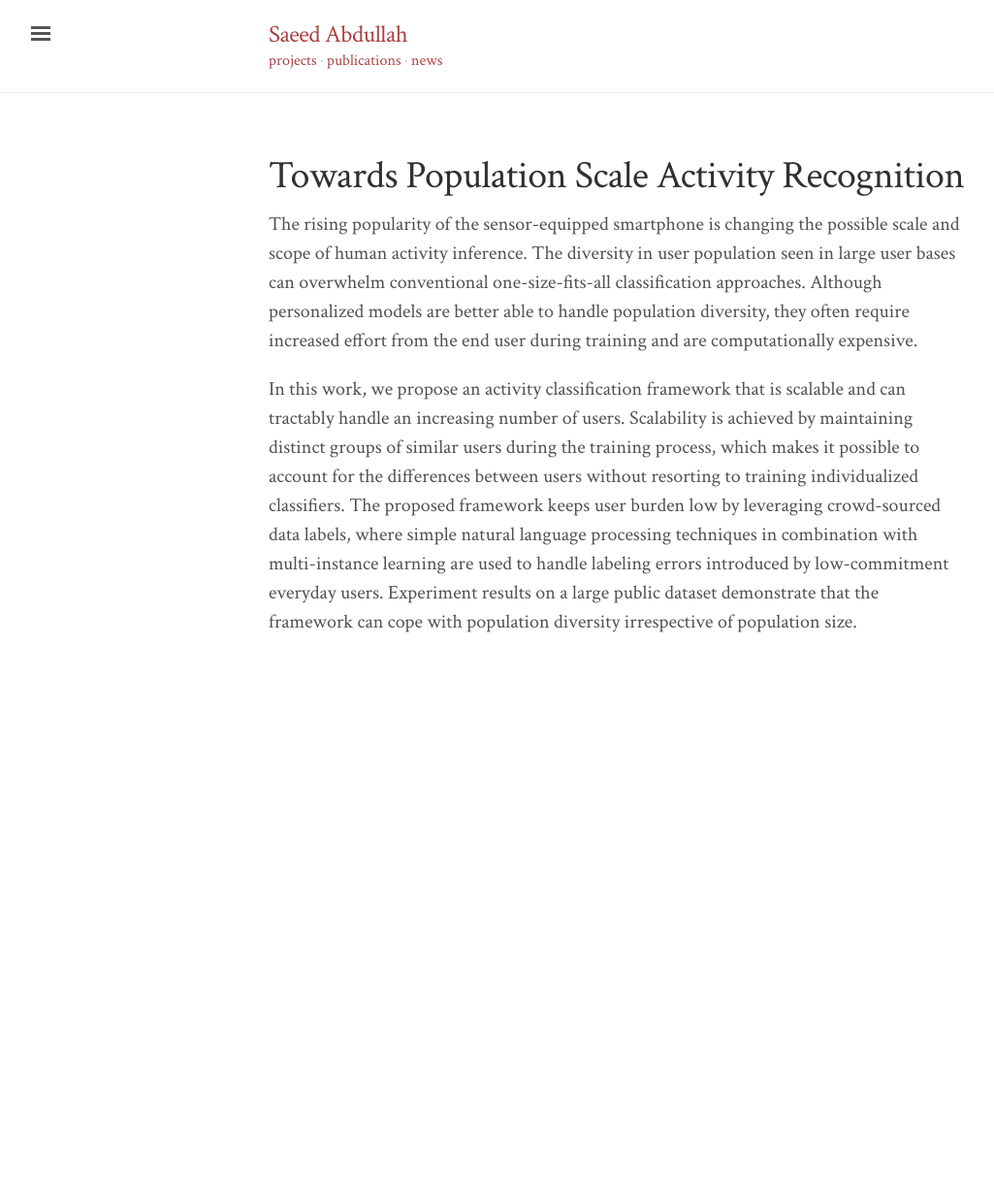
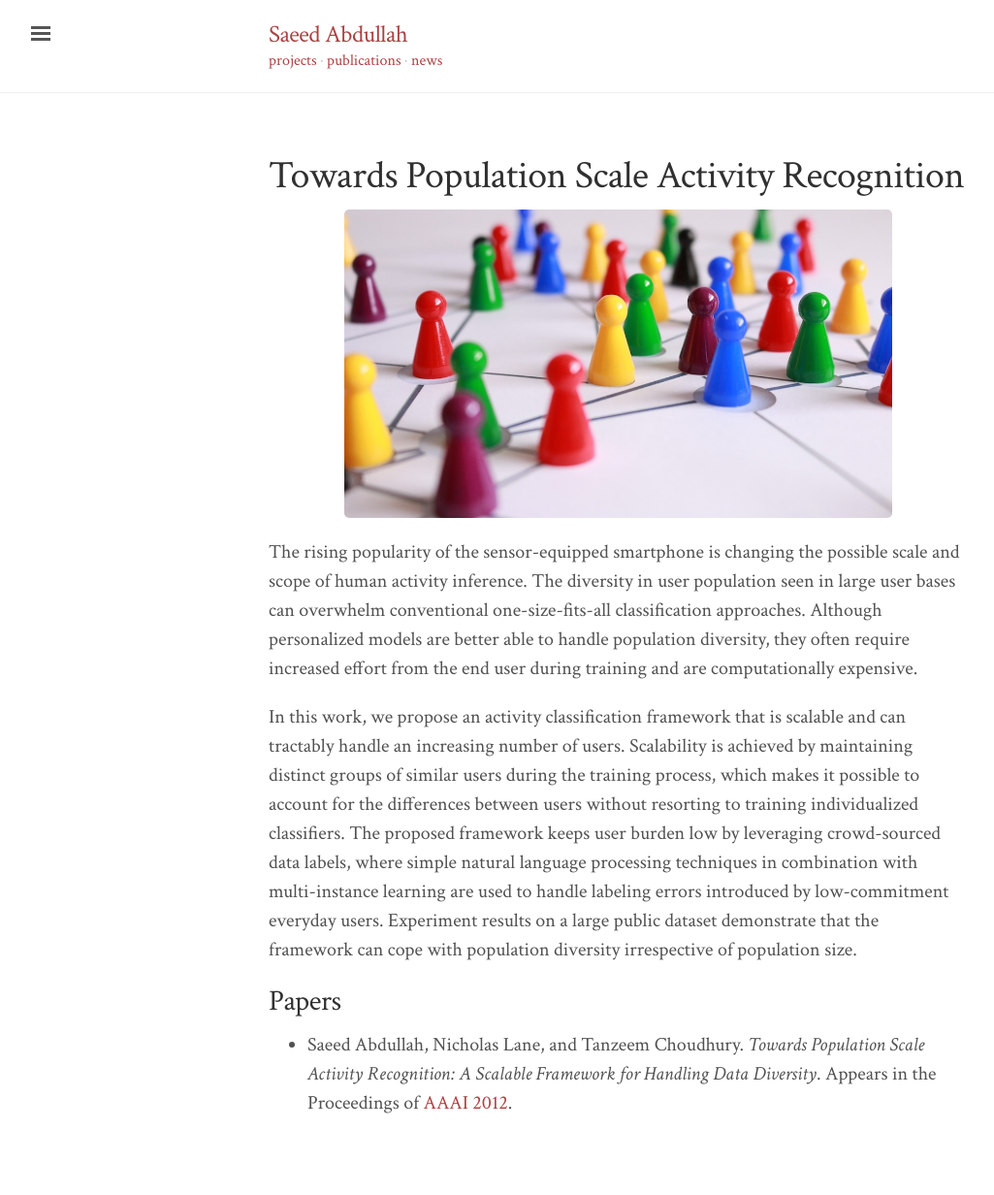
Before and after one commit to saeed-abdullah/saeed-abdullah.github.io, a Jekyll site: the page built from projects/csn.markdown, in a window 1280 px wide. Shown: the whole page at 97% size, without its empty margins (3-1028 px from the left). Built offline with Jekyll 4.4.1, drawn with Linux system fonts in a browser that asks for light colours; before the commit the page ends 900 px from its top, so only the background shows below that.

Commit message:
Updates csn project page

```diff
--- a/projects/csn.markdown
+++ b/projects/csn.markdown
@@ -1,9 +1,18 @@
 ---
 title: Towards Population Scale Activity Recognition
 layout: page
-description: A Framework for Handling Data Diversity
-project_status: old
 ---
+
+<div class="row">
+
+    <div class="col-md-12">
+        <div class="col-xs-offset-1 col-md-10">
+            <img src="/files/images/csn.jpg"/>
+        </div>
+    </div>
+</div>
+
+
 
 The rising popularity of the sensor-equipped smartphone is changing the possible
 scale and scope of human activity inference. The diversity in user population
@@ -22,3 +31,10 @@ techniques in combination with multi-instance learning are used to handle labeli
 errors introduced by low-commitment everyday users. Experiment results on a large
 public dataset demonstrate that the framework can cope with population diversity
 irrespective of population size.
+
+## Papers ##
+* Saeed Abdullah, Nicholas Lane, and Tanzeem Choudhury.
+<em>Towards Population Scale Activity Recognition: A Scalable Framework for Handling Data Diversity</em>.
+Appears in the Proceedings of [AAAI 2012][aaai-2012].
+
+[aaai-2012]: http://www.aaai.org/ocs/index.php/AAAI/AAAI12/paper/viewFile/5169/5491
```
